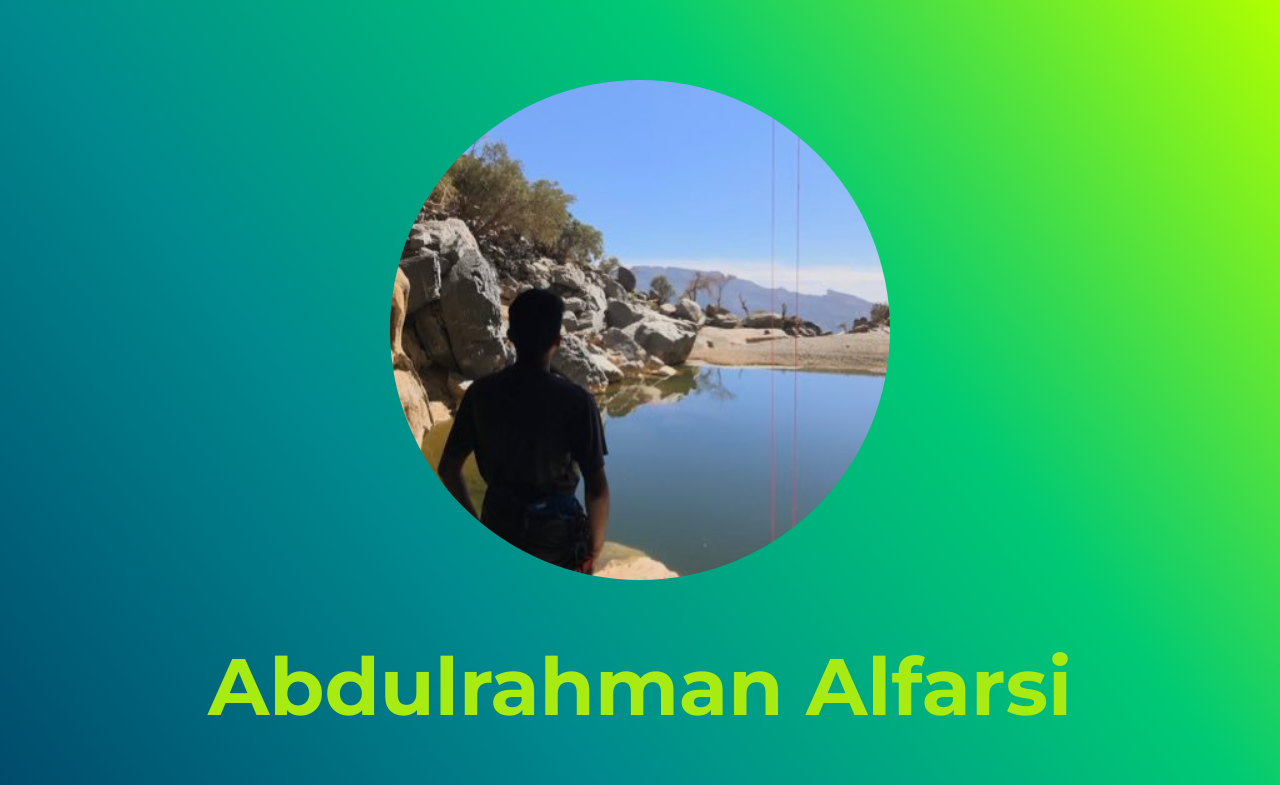
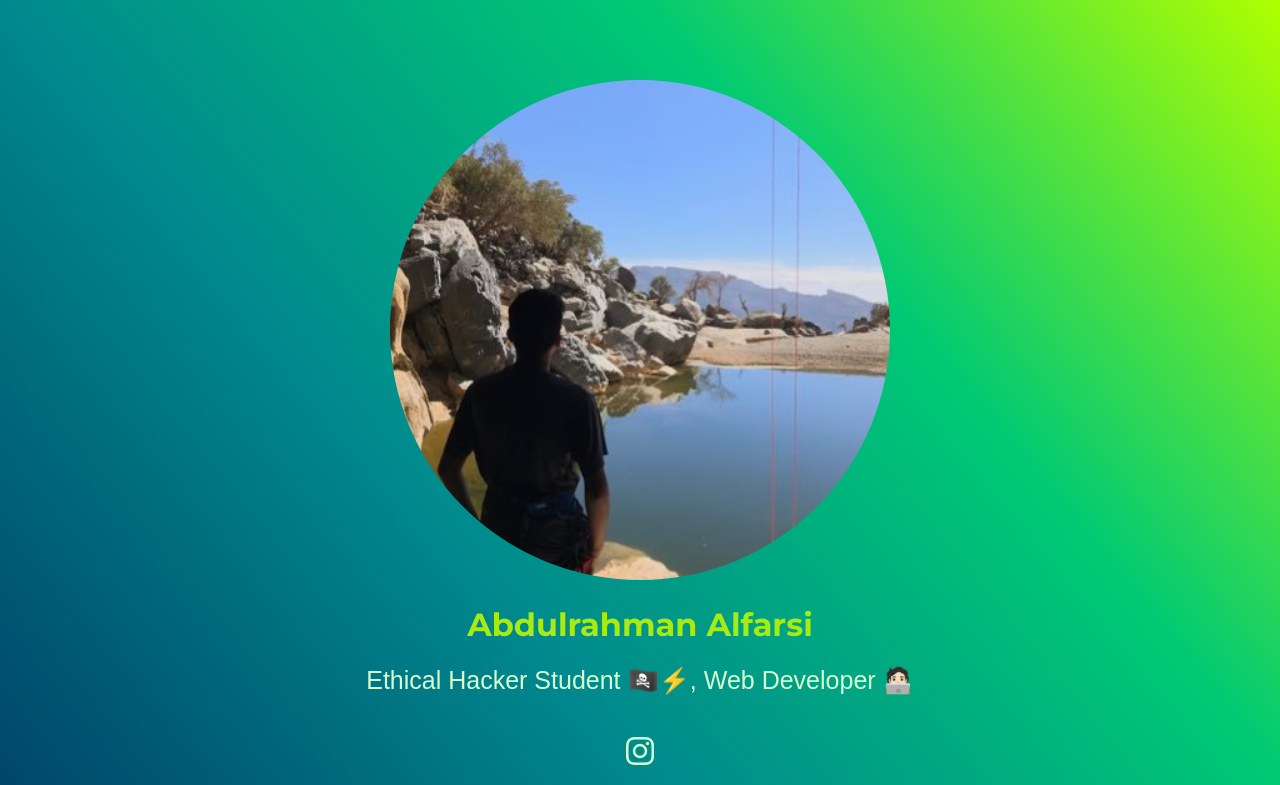
Before and after one commit to 3obd9/aobd-site, a plain HTML site: page index.html in a window 1280 px wide. Shown: the top 785 px of the page. Drawn offline with Linux system fonts and the light colour scheme; a web font is replaced by a local one.

Commit message:
Update style.css

```diff
--- a/style.css
+++ b/style.css
@@ -8,7 +8,7 @@ body{
 h1{
   font-family: 'Montserrat', sans-serif;
   font-weight: 700;
-  font-size: 80px;
+
   color: #A8EB12;
 }
 h3{
```
